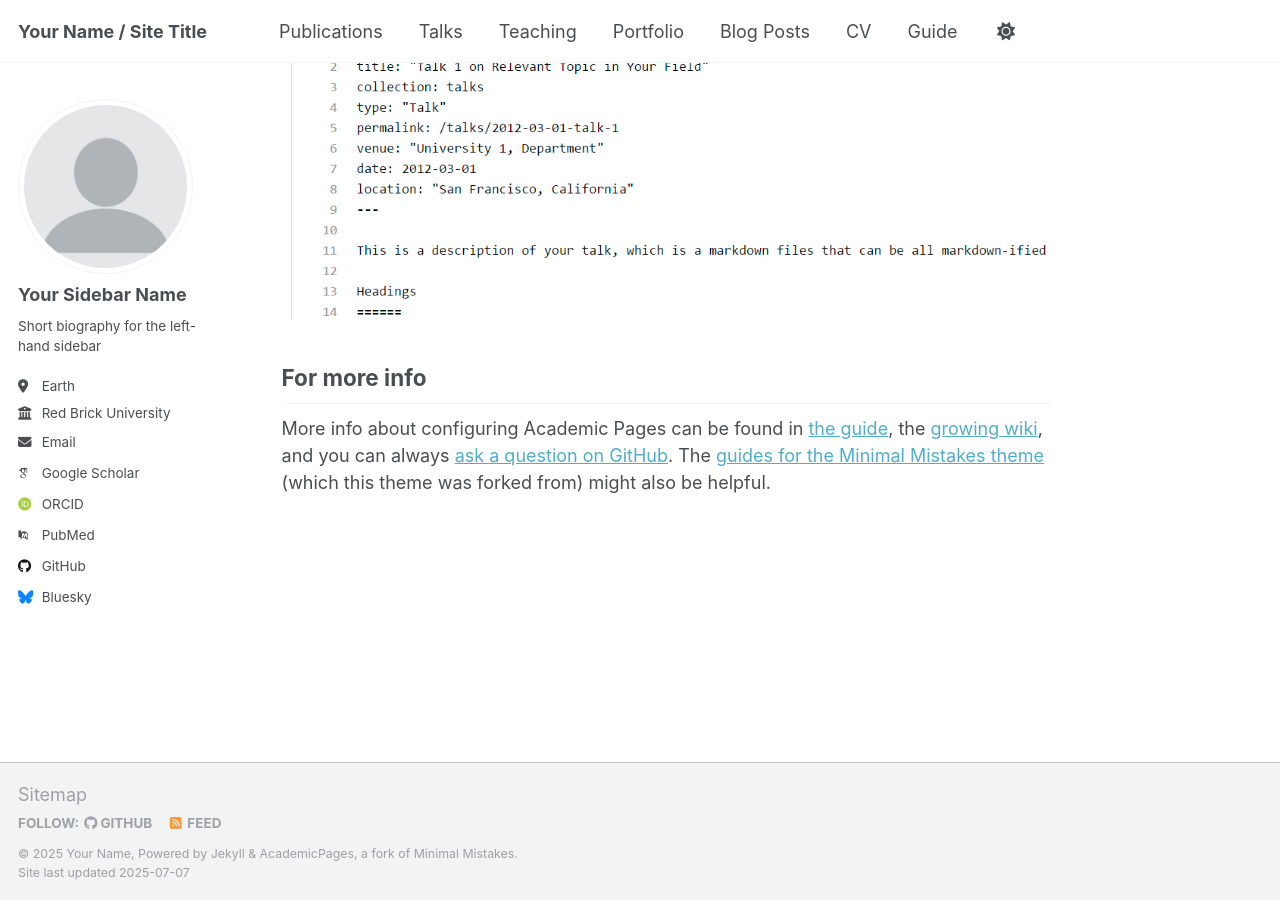
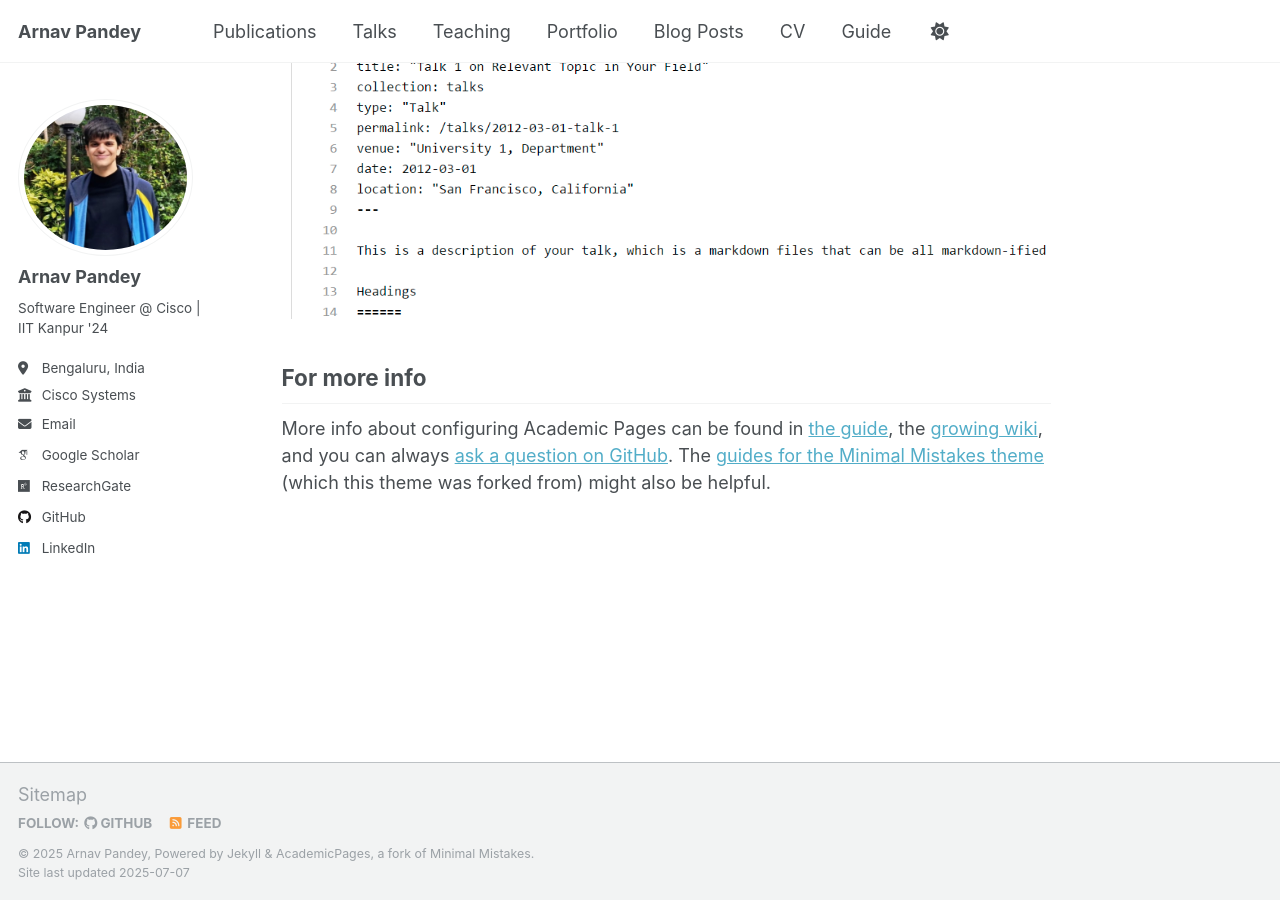
Before and after one commit to arnavpandey712/arnavpandey712.github.io, a Jekyll site: the page built from _pages/about.md, in a window 1280 px wide and 900 px high, scrolled down 2880 px. Built offline with Jekyll 4.4.1, drawn with Linux system fonts in a browser that asks for light colours; some web fonts are replaced; a script that is not in the unit is left out.

Commit message:
Update info

```diff
--- a/_config.yml
+++ b/_config.yml
@@ -7,153 +7,149 @@
 # server process.
 
 # Basic Site Settings
-locale                   : "en-US"
-site_theme               : "default"
-title                    : "Your Name / Site Title"
-title_separator          : "-"
-name                     : &name "Your Name"
-description              : &description "personal description"
-url                      : https://academicpages.github.io # the base hostname & protocol for your site e.g. "https://[your GitHub username].github.io" or if you already have some other page hosted on Github then use "https://[your GitHub username].github.io/[Your Repo Name]"
-baseurl                  : "" # the subpath of your site, e.g. "/blog"
-repository               : "academicpages/academicpages.github.io"
+locale: "en-US"
+site_theme: "default"
+title: "Arnav Pandey"
+title_separator: "-"
+name: &name "Arnav Pandey"
+description: &description ""
+url: https://arnavpandey712.github.io # the base hostname & protocol for your site e.g. "https://[your GitHub username].github.io" or if you already have some other page hosted on Github then use "https://[your GitHub username].github.io/[Your Repo Name]"
+baseurl: "" # the subpath of your site, e.g. "/blog"
+repository: "arnavpandey712/arnavpandey712.github.io"
 
 # Site Author - The following control what appear as part of the author content on the side bar.
 #               If a field is blank the icon and link will not appear, otherwise it will be shown.
 #               Additional customization can be done by editing /_includes/author-profile.html
 author:
   # Biographic information
-  avatar           : "profile.png"
-  name             : "Your Sidebar Name"
-  pronouns         : # example: "she/her"
-  bio              : "Short biography for the left-hand sidebar"
-  location         : "Earth"
-  employer         : "Red Brick University"
-  uri              : # URL
-  email            : "none@example.org"
+  avatar: "profile.png"
+  name: "Arnav Pandey"
+  pronouns: # example: "she/her"
+  bio: "Software Engineer @ Cisco | IIT Kanpur '24"
+  location: "Bengaluru, India"
+  employer: "Cisco Systems"
+  uri: # URL
+  email: "arnavpandey712@gmail.com"
 
   # Academic websites
-  academia         : # URL
-  arxiv            : # URL - Update with the correct link to your profile
-  googlescholar    : "https://scholar.google.com/citations?user=PS_CX0AAAAAJ"
-  impactstory      : # URL
-  orcid            : "http://orcid.org/yourorcidurl"
-  semantic         : # URL
-  pubmed           : "https://www.ncbi.nlm.nih.gov/pubmed/?term=john+snow"
-  researchgate     : # URL
-  scopus           : # URL
+  # academia         : # URL
+  # arxiv            : # URL - Update with the correct link to your profile
+  googlescholar: "https://scholar.google.com/citations?user=F8QyT50AAAAJ&hl=en&oi=ao"
+  # impactstory      : # URL
+  # orcid            : "http://orcid.org/yourorcidurl"
+  # semantic         : # URL
+  # pubmed           : "https://www.ncbi.nlm.nih.gov/pubmed/?term=john+snow"
+  researchgate: "https://www.researchgate.net/profile/Arnav-Pandey" # URL
+  # scopus           : # URL
 
   # Repositories and software development
-  bitbucket        : # Username - Update with your username on the site
-  codepen          : # Username
-  dribbble         : # Username
-  github           : "academicpages"
-  kaggle           : # Username
-  stackoverflow    : # User number or user number and name (i.e., use "1" or "1/jeff-atwood")
+  bitbucket: # Username - Update with your username on the site
+  codepen: # Username
+  dribbble: # Username
+  github: "https://github.com/arnavpandey712"
+  kaggle: # Username
+  stackoverflow: # User number or user number and name (i.e., use "1" or "1/jeff-atwood")
 
   # Social media
-  artstation       : # Username
-  bluesky          : "bsky.app" # Replace this with you Bluesky username
-  facebook         : # Username
-  flickr           : # Username
-  foursquare       : # Username
-  goodreads        : # Username
-  google_plus      : # Username
-  keybase          : # Username
-  instagram        : # Username
-  lastfm           : # Username
-  linkedin         : # Username
-  mastodon         : # URL
-  medium           : # URL
-  pinterest        : # Username
-  soundcloud       : # Username
-  steam            : # Username
-  telegram         : # URL
-  tumblr           : # Username
-  twitter          : # Username for X / Twitter
-  vine             : # Username
-  weibo            : # Username
-  wikipedia        : # Username
-  xing             : # Username
-  youtube          : # Username
-  zhihu            : # Username
+  artstation: # Username
+  # bluesky: "bsky.app" # Replace this with you Bluesky username
+  facebook: # Username
+  flickr: # Username
+  foursquare: # Username
+  goodreads: # Username
+  google_plus: # Username
+  keybase: # Username
+  instagram: # Username
+  lastfm: # Username
+  linkedin: "https://www.linkedin.com/in/arnavp7" # Username
+  mastodon: # URL
+  medium: # URL
+  pinterest: # Username
+  soundcloud: # Username
+  steam: # Username
+  telegram: # URL
+  tumblr: # Username
+  twitter: # Username for X / Twitter
+  vine: # Username
+  weibo: # Username
+  wikipedia: # Username
+  xing: # Username
+  youtube: # Username
+  zhihu: # Username
 
 # Publication Category - The following the list of publication categories and their headings
 publication_category:
   books:
-    title: 'Books'
+    title: "Books"
   manuscripts:
-    title: 'Journal Articles'
+    title: "Journal Articles"
   conferences:
-    title: 'Conference Papers'
+    title: "Conference Papers"
 
 # Site Settings
-teaser                   :  # filename of teaser fallback teaser image placed in /images/, .e.g. "500x300.png"
-breadcrumbs              : false # true, false (default)
-words_per_minute         : 160
-future                   : true
-read_more                : "disabled" # if enabled, adds "Read more" links to excerpts
-talkmap_link             : false      #change to true to add link to talkmap on talks page
+teaser: # filename of teaser fallback teaser image placed in /images/, .e.g. "500x300.png"
+breadcrumbs: false # true, false (default)
+words_per_minute: 160
+future: true
+read_more: "disabled" # if enabled, adds "Read more" links to excerpts
+talkmap_link: false #change to true to add link to talkmap on talks page
 comments:
-  provider               : # false (default), "disqus", "discourse", "facebook", "google-plus", "staticman", "custom"
+  provider: # false (default), "disqus", "discourse", "facebook", "google-plus", "staticman", "custom"
   disqus:
-    shortname            :
+    shortname:
   discourse:
-    server               : # https://meta.discourse.org/t/embedding-discourse-comments-via-javascript/31963 , e.g.: meta.discourse.org
+    server: # https://meta.discourse.org/t/embedding-discourse-comments-via-javascript/31963 , e.g.: meta.discourse.org
   facebook:
-    appid                :
-    num_posts            : # 5 (default)
-    colorscheme          : # "light" (default), "dark"
+    appid:
+    num_posts: # 5 (default)
+    colorscheme: # "light" (default), "dark"
 staticman:
-  allowedFields          : ['name', 'email', 'url', 'message']
-  branch                 : "gh-pages" # "master", "gh-pages"
-  commitMessage          : "New comment."
-  filename               : comment-{@timestamp}
-  format                 : "yml"
-  moderation             : true
-  path                   : "_data/comments/{options.slug}"
-  requiredFields         : ['name', 'email', 'message']
+  allowedFields: ["name", "email", "url", "message"]
+  branch: "gh-pages" # "master", "gh-pages"
+  commitMessage: "New comment."
+  filename: comment-{@timestamp}
+  format: "yml"
+  moderation: true
+  path: "_data/comments/{options.slug}"
+  requiredFields: ["name", "email", "message"]
   transforms:
-    email                : "md5"
+    email: "md5"
   generatedFields:
     date:
-      type               : "date"
+      type: "date"
       options:
-        format           : "iso8601" # "iso8601" (default), "timestamp-seconds", "timestamp-milliseconds"
+        format: "iso8601" # "iso8601" (default), "timestamp-seconds", "timestamp-milliseconds"
 atom_feed:
-  hide                   : false     # change to true to hide the RSS feed in the footer
-  path                   : # blank (default) uses feed.xml
-
+  hide: false # change to true to hide the RSS feed in the footer
+  path: # blank (default) uses feed.xml
 
 # SEO Related
-google_site_verification :
-bing_site_verification   :
-alexa_site_verification  :
-yandex_site_verification :
-
+google_site_verification:
+bing_site_verification:
+alexa_site_verification:
+yandex_site_verification:
 
 # Social Sharing
 twitter:
-  username               : &twitter
+  username: &twitter
 facebook:
-  username               :
-  app_id                 :
-  publisher              :
-og_image                 :  # Social media default site image
-og_description           :  # Social media default site image description
+  username:
+  app_id:
+  publisher:
+og_image: # Social media default site image
+og_description: # Social media default site image description
 # For specifying social profiles
 # - https://developers.google.com/structured-data/customize/social-profiles
 social:
-  type                   : # Person or Organization (defaults to Person)
-  name                   : # If the user or organization name differs from the site's name
+  type: # Person or Organization (defaults to Person)
+  name: # If the user or organization name differs from the site's name
   links: # An array of links to social media profiles
-
 
 # Analytics
 analytics:
-  provider               :  "false" # false (default), "google", "google-universal", "google-analytics-4", "custom"
+  provider: "false" # false (default), "google", "google-universal", "google-analytics-4", "custom"
   google:
-    tracking_id          :
-
+    tracking_id:
 
 # Reading Files
 include:
@@ -193,14 +189,12 @@ keep_files:
 encoding: "utf-8"
 markdown_ext: "markdown,mkdown,mkdn,mkd,md"
 
-
 # Conversion
 markdown: kramdown
 highlighter: rouge
 lsi: false
 excerpt_separator: "\n\n"
 incremental: false
-
 
 # Markdown Processing
 kramdown:
@@ -212,7 +206,6 @@ kramdown:
   toc_levels: 1..6
   smart_quotes: lsquo,rsquo,ldquo,rdquo
   enable_coderay: false
-
 
 # These settings control the types of collections used by the template
 collections:
@@ -228,7 +221,6 @@ collections:
   talks:
     output: true
     permalink: /:collection/:path/
-
 
 # These settings control how pages and collections are included in the site
 defaults:
@@ -286,19 +278,16 @@ defaults:
       author_profile: true
       share: true
 
-
 # Sass/SCSS
 sass:
   sass_dir: _sass
   style: compressed # http://sass-lang.com/documentation/file.SASS_REFERENCE.html#output_style
-
 
 # Outputting
 permalink: /:categories/:title/
 # paginate: 5 # amount of posts to show
 # paginate_path: /page:num/
 timezone: Etc/UTC # http://en.wikipedia.org/wiki/List_of_tz_database_time_zones
-
 
 # Plugins
 plugins:
@@ -317,7 +306,6 @@ whitelist:
   - jekyll-sitemap
   - jekyll-redirect-from
   - jemoji
-
 
 # Archives
 #  Type
@@ -347,7 +335,6 @@ tag_archive:
 #     category: /categories/:name/
 #     tag: /tags/:name/
 
-
 # HTML Compression
 # - http://jch.penibelst.de/
 compress_html:
```
Also changed, not shown: images/profile.png.
